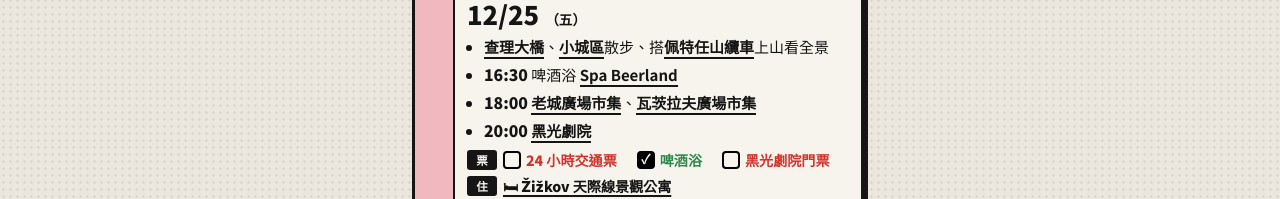
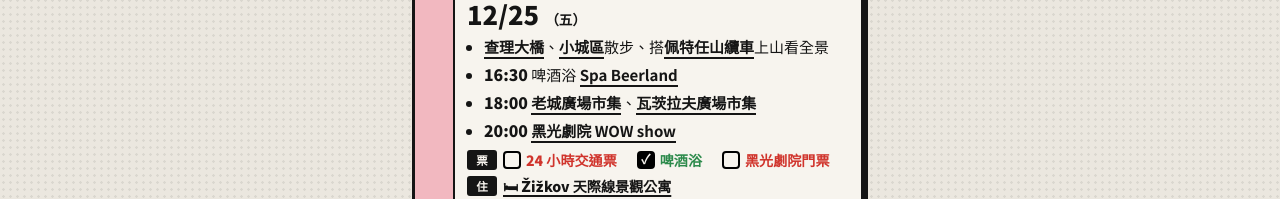
Before and after one commit to hthoftt/xmas-trips, a plain HTML site: page index.html in a window 1280 px wide. Shown: the part 1480-1679 px from the top of the page. Drawn offline with Linux system fonts and the light colour scheme.

Commit message:
Link Black Light Theatre to WOW show
Co-Authored-By: Claude Opus 5.5 <noreply@anthropic.com>

```diff
--- a/index.html
+++ b/index.html
@@ -178,7 +178,7 @@ footer .en{font-size:1.3rem;display:block}
 <section class="row cont" data-d="2026-12-25">
 <div class="body">
 <div class="dh"><span class="dn">12/25</span><span class="wd">（五）</span></div>
-<ul class="trip-ul"><li><a class="map" href="https://www.google.com/maps/search/?api=1&amp;query=Charles%20Bridge%20Prague" target="_blank" rel="noopener">查理大橋</a>、<a class="map" href="https://www.google.com/maps/search/?api=1&amp;query=Mal%C3%A1%20Strana%20Prague" target="_blank" rel="noopener">小城區</a>散步、搭<a class="map" href="https://www.google.com/maps/search/?api=1&amp;query=Pet%C5%99%C3%ADn%20Funicular%20%C3%9Ajezd%20Prague" target="_blank" rel="noopener">佩特任山纜車</a>上山看全景</li><li><b class="t">16:30</b> 啤酒浴 <a class="map" href="https://www.google.com/maps/search/?api=1&amp;query=Spa%20Beerland%20Nov%C3%BD%20Sv%C4%9Bt%2077/3%20Praha" target="_blank" rel="noopener">Spa Beerland</a></li><li><b class="t">18:00</b> <a class="map" href="https://www.google.com/maps/search/?api=1&amp;query=Old%20Town%20Square%20Prague" target="_blank" rel="noopener">老城廣場市集</a>、<a class="map" href="https://www.google.com/maps/search/?api=1&amp;query=Wenceslas%20Square%20Prague" target="_blank" rel="noopener">瓦茨拉夫廣場市集</a></li><li><b class="t">20:00</b> <a class="map" href="https://www.google.com/maps/search/?api=1&amp;query=Black%20Light%20Theatre%20Prague" target="_blank" rel="noopener">黑光劇院</a></li></ul>
+<ul class="trip-ul"><li><a class="map" href="https://www.google.com/maps/search/?api=1&amp;query=Charles%20Bridge%20Prague" target="_blank" rel="noopener">查理大橋</a>、<a class="map" href="https://www.google.com/maps/search/?api=1&amp;query=Mal%C3%A1%20Strana%20Prague" target="_blank" rel="noopener">小城區</a>散步、搭<a class="map" href="https://www.google.com/maps/search/?api=1&amp;query=Pet%C5%99%C3%ADn%20Funicular%20%C3%9Ajezd%20Prague" target="_blank" rel="noopener">佩特任山纜車</a>上山看全景</li><li><b class="t">16:30</b> 啤酒浴 <a class="map" href="https://www.google.com/maps/search/?api=1&amp;query=Spa%20Beerland%20Nov%C3%BD%20Sv%C4%9Bt%2077/3%20Praha" target="_blank" rel="noopener">Spa Beerland</a></li><li><b class="t">18:00</b> <a class="map" href="https://www.google.com/maps/search/?api=1&amp;query=Old%20Town%20Square%20Prague" target="_blank" rel="noopener">老城廣場市集</a>、<a class="map" href="https://www.google.com/maps/search/?api=1&amp;query=Wenceslas%20Square%20Prague" target="_blank" rel="noopener">瓦茨拉夫廣場市集</a></li><li><b class="t">20:00</b> <a class="map" href="https://maps.app.goo.gl/1fTNgMcnPSGxpBFB9" target="_blank" rel="noopener">黑光劇院 WOW show</a></li></ul>
 <div class="f"><b>票</b><div class="tix"><label class="tk"><input type="checkbox" data-k="24 小時交通票"><span>24 小時交通票</span></label><label class="tk"><input type="checkbox" data-k="啤酒浴" checked><span>啤酒浴</span></label><label class="tk"><input type="checkbox" data-k="黑光劇院門票"><span>黑光劇院門票</span></label></div></div>
 <div class="f stay"><b>住</b><div><a class="lk" href="https://www.airbnb.com.tw/rooms/1577793287280629596" target="_blank" rel="noopener">🛏 Žižkov 天際線景觀公寓</a></div></div>
 <div class="f note"><b>註</b><div>有 24 小時交通票搭纜車免費</div></div>
```
